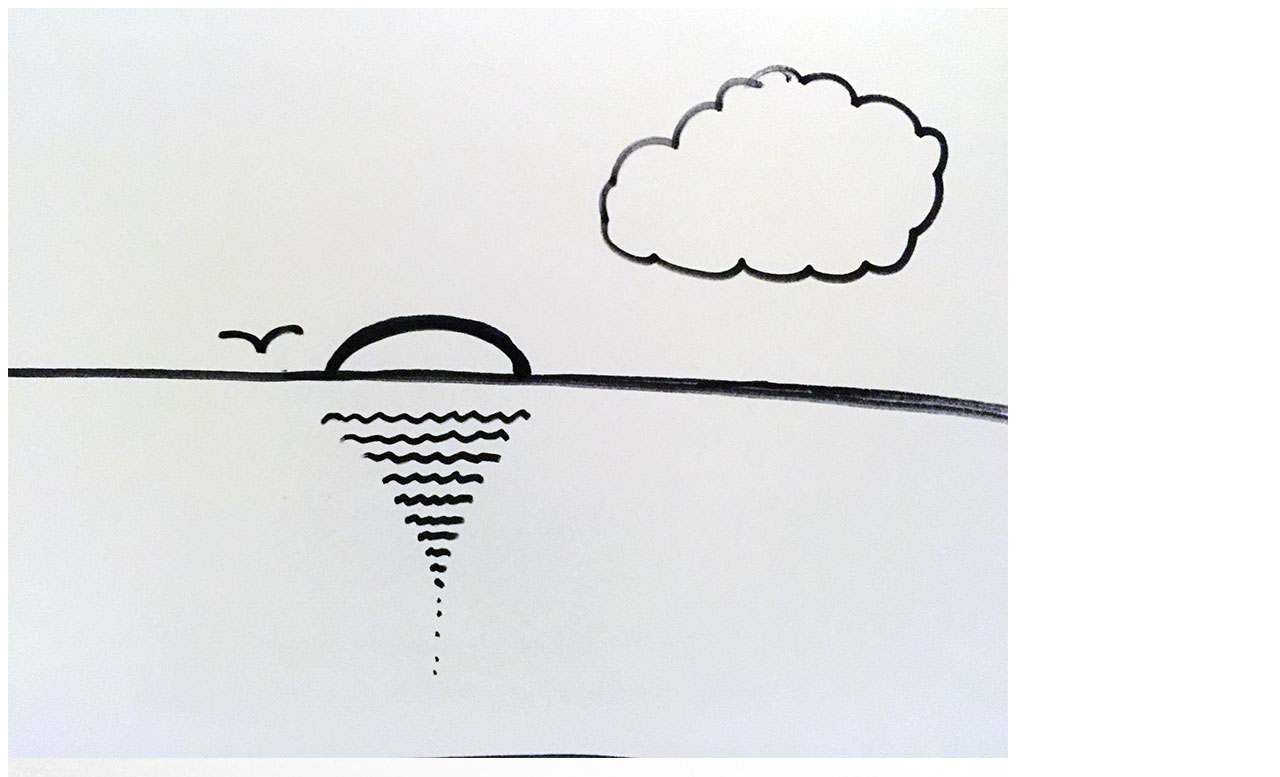
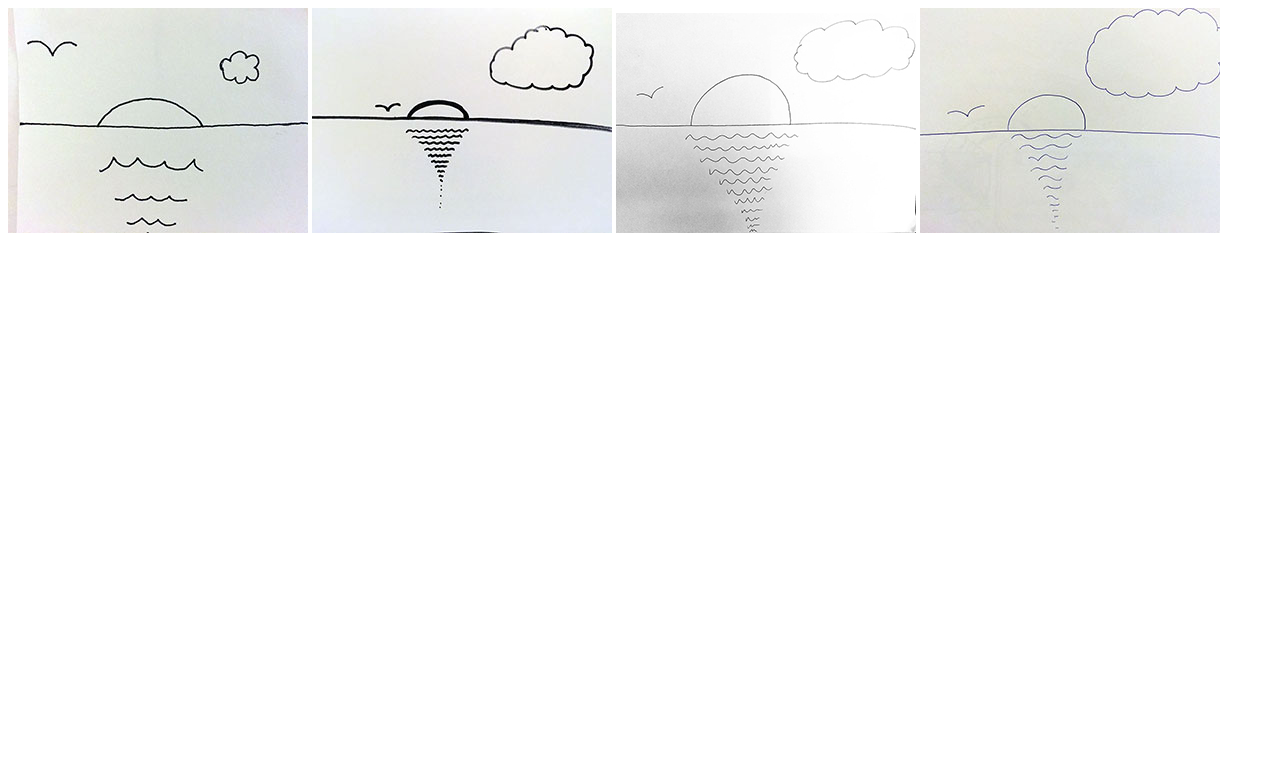
Before and after one commit to ripov489/ripov489.github.io, a plain HTML site: page page3.html in a window 1280 px wide. Shown: the top 777 px of the page. Drawn offline with Linux system fonts and the light colour scheme.

```diff
--- a/page3.html
+++ b/page3.html
@@ -1,9 +1,10 @@
 <html>
     <body>
-       <img src="result1.jpg">
-        <img src="result2.jpg">
-        <img src="result3.jpg">
-        <img src="partnerresult.jpg">
+       <img src="partner.jpg">
+       <img src="result01.jpg">
+       <img src="result02.jpg">
+       <img src="result03.jpg">
+
 
      </body>
 
```
Also changed, not shown: partner.JPG (added), result01.JPG (added), result02.JPG (added), result03.JPG (added).
